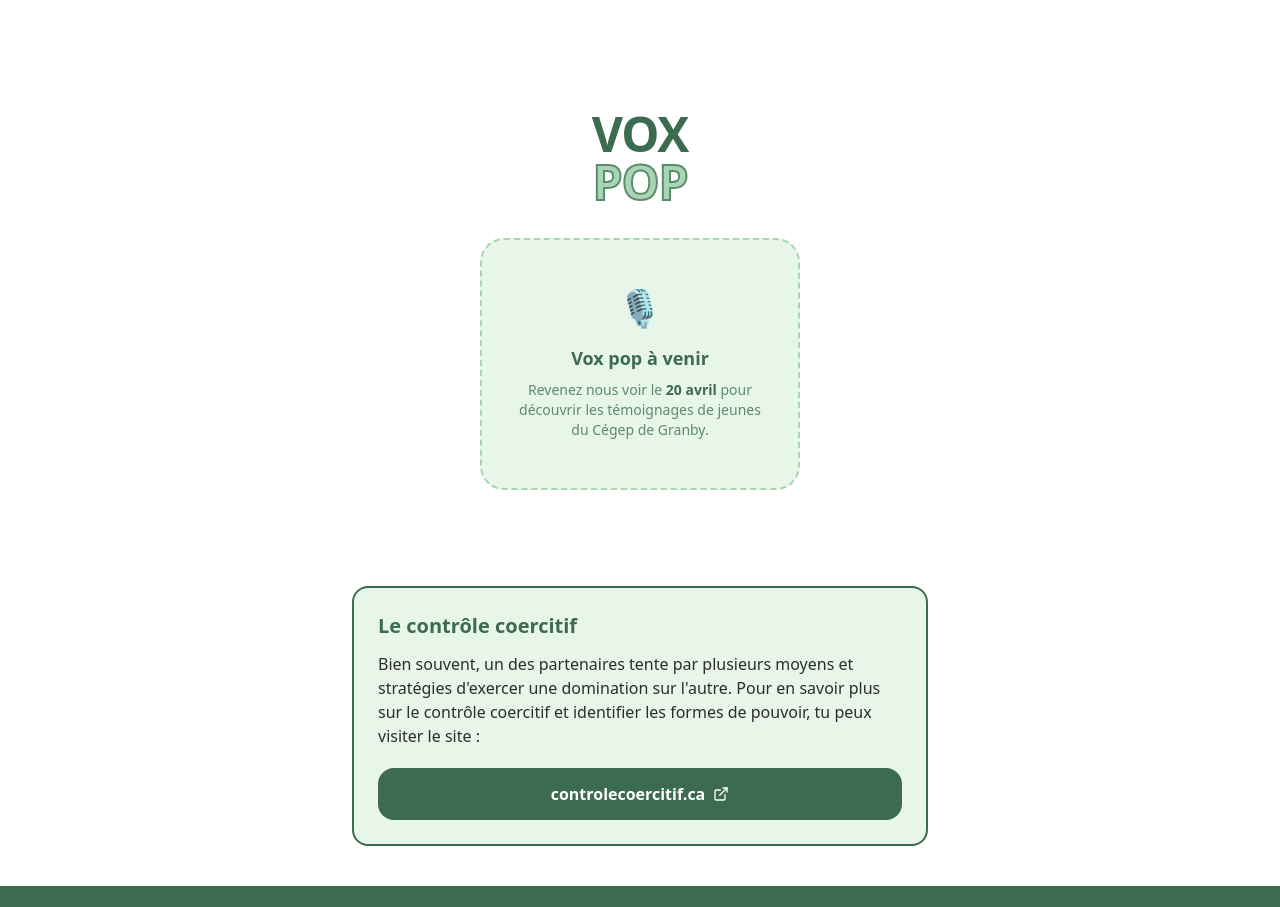
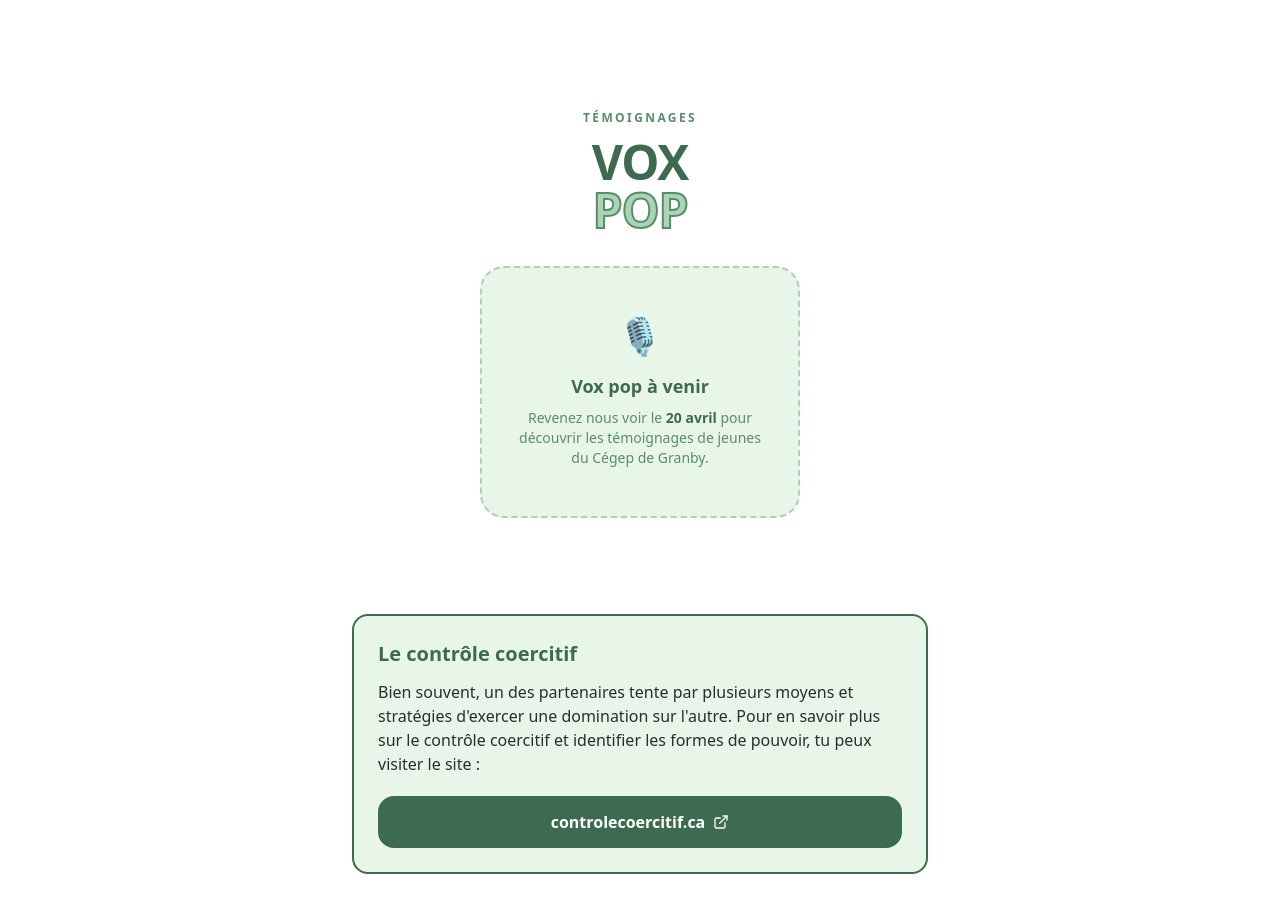
Before and after one commit to peyrentloann/violences-relationnelles, a Next.js app: page / in a window 1280 px wide. Shown: the part 6880-7787 px from the top of the page. Built offline with nearby package versions, Linux system fonts and the light colour scheme.

Commit message:
VoxPop : remettre le label Témoignages au-dessus du titre
Co-Authored-By: Claude Sonnet 4.6 <noreply@anthropic.com>

```diff
--- a/components/VoxPop.tsx
+++ b/components/VoxPop.tsx
@@ -6,6 +6,9 @@ export default function VoxPop() {
       <div className="max-w-xl mx-auto">
 
         <FadeIn className="text-center mb-8">
+          <p className="text-xs font-bold tracking-[0.2em] uppercase text-[#5B8C6A] mb-3">
+            Témoignages
+          </p>
           <h2 className="text-5xl font-black text-[#3D6B4F] leading-none tracking-tight">
             VOX<br />
             <span className="text-[#A8D5B5] [-webkit-text-stroke:2px_#5B8C6A]">POP</span>
```
